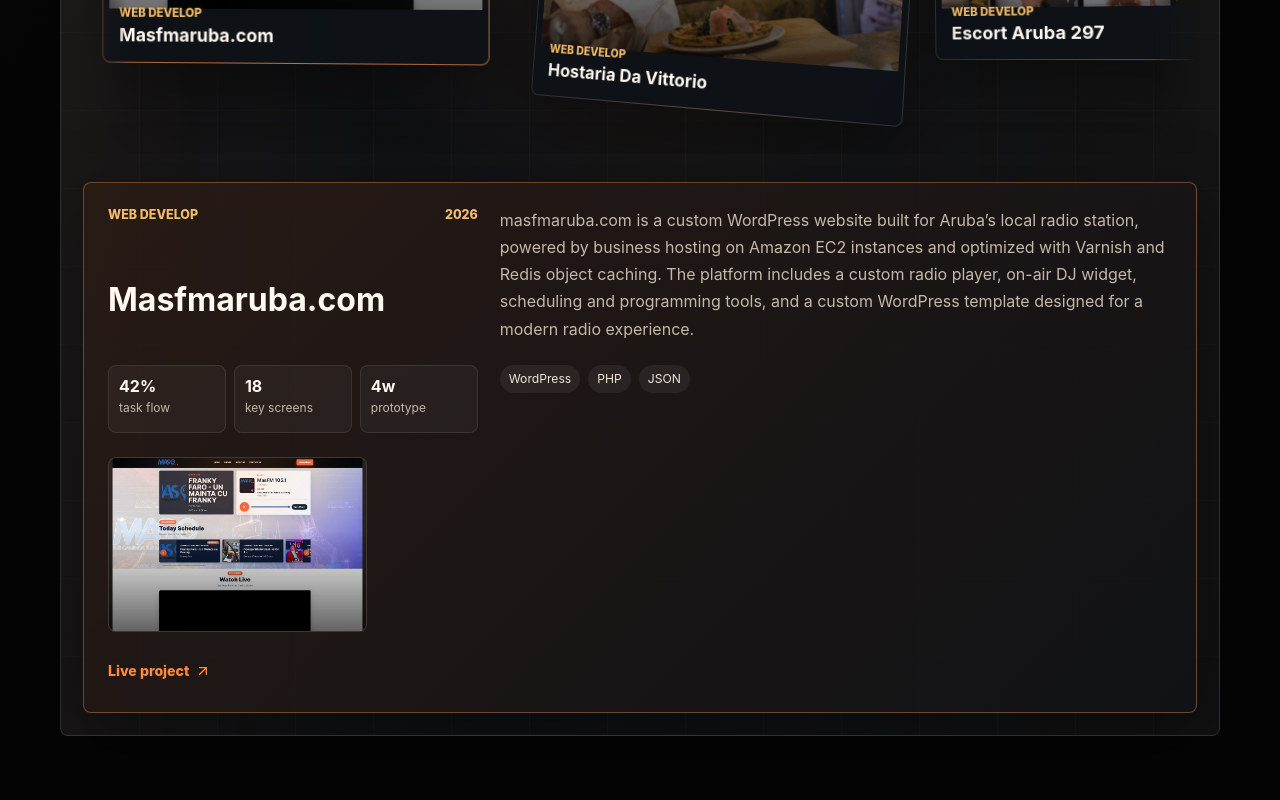
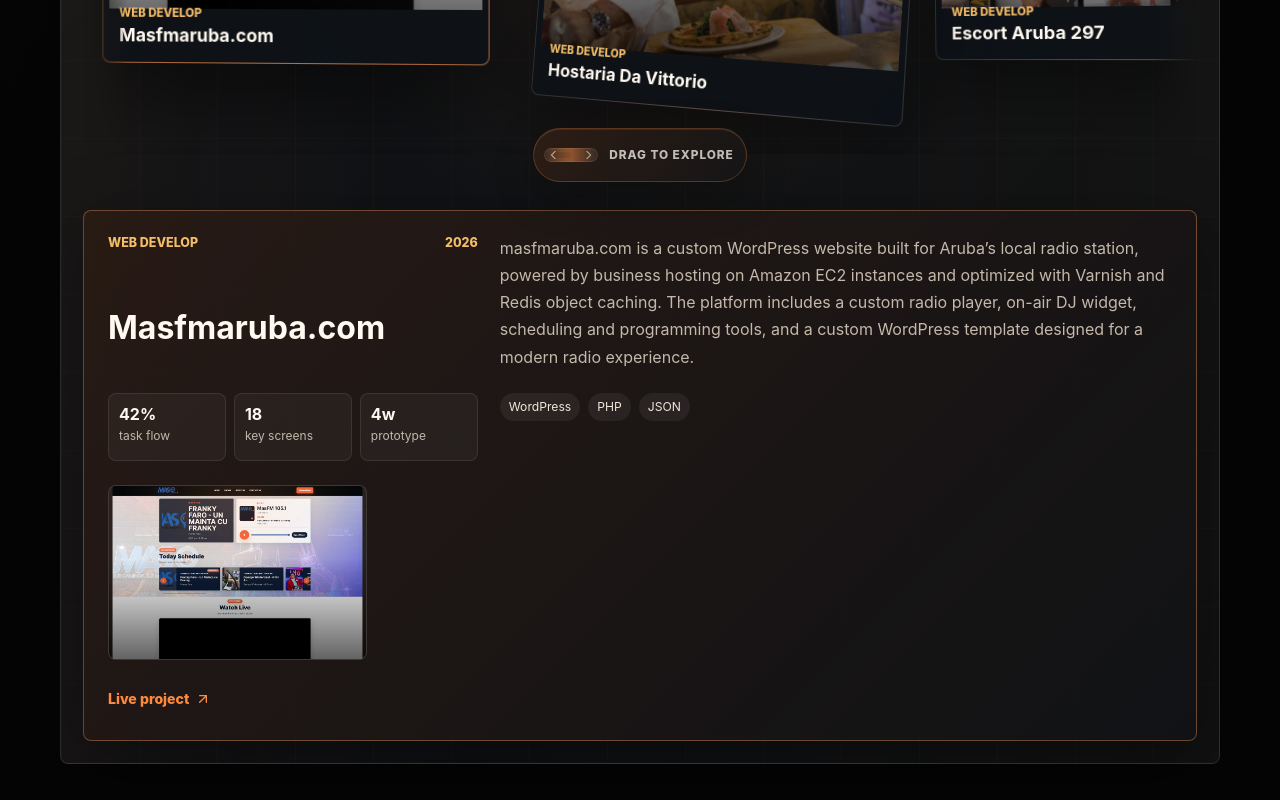
Before and after one commit to r2motion/r2motion.com, a React (Vite) app: page / in a window 1280 px wide. Shown: the part 2440-3240 px from the top of the page. Built offline with nearby package versions, Linux system fonts and the light colour scheme.

Commit message:
Add portfolio drag cue

```diff
--- a/src/App.tsx
+++ b/src/App.tsx
@@ -1009,6 +1009,13 @@
               </button>
             ))}
           </div>
+        </div>
+
+        <div className="portfolio-drag-cue" aria-label="Drag the portfolio preview to explore more projects">
+          <span className="portfolio-drag-track" aria-hidden="true">
+            <span />
+          </span>
+          <span>Drag to explore</span>
         </div>
 
         <motion.article
--- a/src/styles.css
+++ b/src/styles.css
@@ -1103,6 +1103,79 @@
   transform: scale(1.09);
 }
 
+.portfolio-drag-cue {
+  position: relative;
+  z-index: 3;
+  display: inline-flex;
+  justify-self: center;
+  align-items: center;
+  gap: 11px;
+  min-height: 34px;
+  margin: -54px auto 0;
+  padding: 6px 12px 6px 10px;
+  border: 1px solid rgba(var(--accent-rgb), 0.26);
+  border-radius: 999px;
+  color: rgba(255, 252, 245, 0.72);
+  background:
+    linear-gradient(135deg, rgba(var(--accent-rgb), 0.14), rgba(255, 255, 255, 0.035)),
+    rgba(9, 10, 12, 0.68);
+  box-shadow:
+    0 14px 42px rgba(0, 0, 0, 0.26),
+    inset 0 1px 0 rgba(255, 255, 255, 0.08);
+  backdrop-filter: blur(18px);
+  font-size: 0.74rem;
+  font-weight: 800;
+  letter-spacing: 0.08em;
+  text-transform: uppercase;
+  pointer-events: none;
+}
+
+.portfolio-drag-track {
+  position: relative;
+  width: 54px;
+  height: 14px;
+  border-radius: 999px;
+  background:
+    linear-gradient(90deg, transparent, rgba(var(--accent-rgb), 0.42), transparent),
+    rgba(255, 255, 255, 0.06);
+  box-shadow: inset 0 0 0 1px rgba(255, 255, 255, 0.09);
+  overflow: hidden;
+}
+
+.portfolio-drag-track::before,
+.portfolio-drag-track::after {
+  content: '';
+  position: absolute;
+  top: 50%;
+  width: 5px;
+  height: 5px;
+  border-top: 1px solid rgba(255, 252, 245, 0.62);
+  border-left: 1px solid rgba(255, 252, 245, 0.62);
+}
+
+.portfolio-drag-track::before {
+  left: 8px;
+  transform: translateY(-50%) rotate(-45deg);
+}
+
+.portfolio-drag-track::after {
+  right: 8px;
+  transform: translateY(-50%) rotate(135deg);
+}
+
+.portfolio-drag-track span {
+  position: absolute;
+  top: 4px;
+  left: 50%;
+  width: 18px;
+  height: 6px;
+  border-radius: 999px;
+  background: linear-gradient(90deg, var(--accent), var(--gold));
+  box-shadow: 0 0 16px rgba(var(--accent-rgb), 0.56);
+  transform: translateX(-50%);
+  animation: dragCue 2.2s ease-in-out infinite;
+}
+
 .portfolio-rail-caption {
   position: absolute;
   right: 16px;
@@ -1410,6 +1483,17 @@
   }
 }
 
+@keyframes dragCue {
+  0%,
+  100% {
+    transform: translateX(-22px);
+  }
+
+  50% {
+    transform: translateX(4px);
+  }
+}
+
 .partners-section {
   padding: 92px 0 104px;
   overflow: visible;
@@ -2098,6 +2182,11 @@
     animation: none;
   }
 
+  .portfolio-drag-cue {
+    margin-top: -34px;
+    font-size: 0.66rem;
+  }
+
   .portfolio-filter-bar {
     flex-wrap: nowrap;
     overflow-x: auto;
@@ -2291,6 +2380,7 @@
   }
 
   .portfolio-rail-track,
+  .portfolio-drag-track span,
   .partners-track,
   .scroll-mouse span {
     animation: none !important;
```
